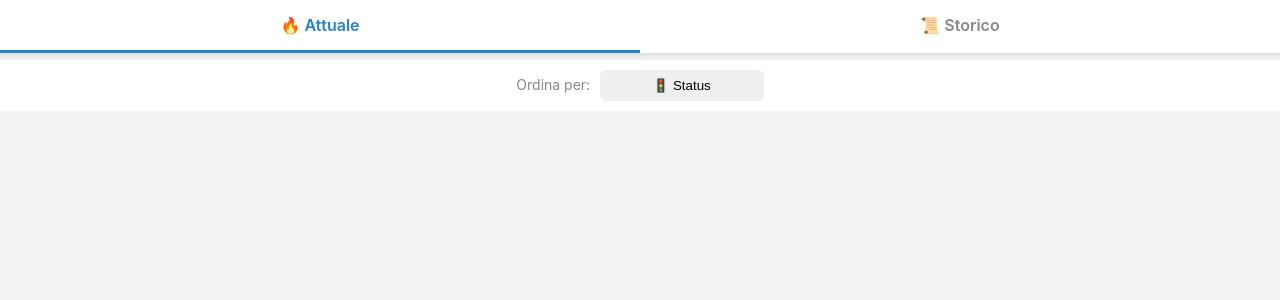
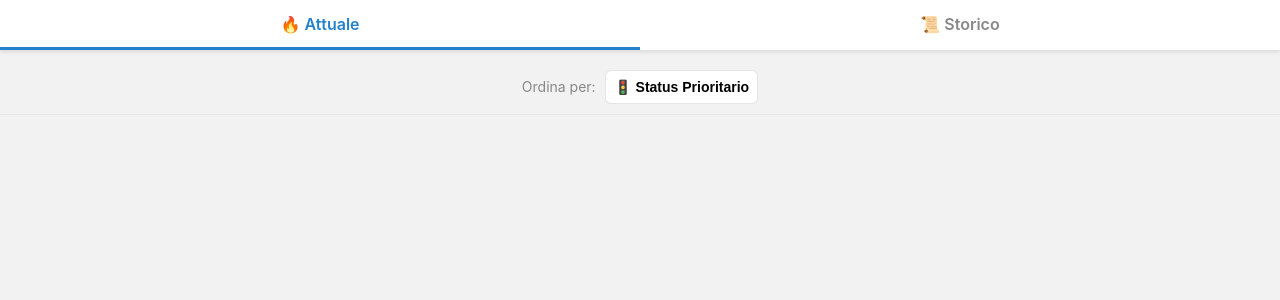
Before and after one commit to MTorcia/clash-bot-dashboard, a FastAPI app: page / in a window 1280 px wide. Shown: the top 300 px of the page. Run offline with FastAPI, Linux system fonts and the light colour scheme; data comes from the database, SQL or seed files in the repository; data that the repository does not hold is empty; parts of the project's set-up code (start-up, migrations or seed data) failed here and were passed over; some libraries are stand-ins or nearby versions.

Commit message:
Fix UI ordinamento dashboard

```diff
--- a/templates/index.html
+++ b/templates/index.html
@@ -15,12 +15,12 @@
         body { font-family: -apple-system, BlinkMacSystemFont, "Segoe UI", Roboto, Helvetica, Arial, sans-serif; background: var(--bg-color); color: var(--text-color); margin: 0; padding-top: 60px; /* Spazio per le tab fisse */ }
 
         /* TABS FISSE IN ALTO */
-        .tabs-container { position: fixed; top: 0; left: 0; right: 0; background: var(--card-bg); z-index: 100; display: flex; box-shadow: 0 2px 4px rgba(0,0,0,0.1); }
-        .tab { flex: 1; padding: 15px; text-align: center; font-weight: 600; cursor: pointer; border-bottom: 3px solid transparent; color: #888; transition: 0.2s; }
+        .tabs-container { position: fixed; top: 0; left: 0; right: 0; background: var(--card-bg); z-index: 100; display: flex; box-shadow: 0 2px 4px rgba(0,0,0,0.1); height: 50px; }
+        .tab { flex: 1; padding: 15px; text-align: center; font-weight: 600; cursor: pointer; border-bottom: 3px solid transparent; color: #888; transition: 0.2s; display: flex; align-items: center; justify-content: center; }
         .tab.active { color: var(--accent); border-bottom-color: var(--accent); }
 
         /* LISTA GIOCATORI */
-        .container { padding: 10px; max-width: 600px; margin: 0 auto; }
+        .container { padding: 10px; max-width: 600px; margin: 0 auto; margin-top: 10px; }
         .card { background: var(--card-bg); border-radius: 12px; padding: 12px; margin-bottom: 10px; box-shadow: 0 1px 2px rgba(0,0,0,0.05); }
 
         /* HEADER CARD: Nome e Dati */
@@ -33,8 +33,16 @@
         .controls { display: flex; gap: 8px; margin-top: 8px; }
 
         select {
-            appearance: none; border: none; font-weight: bold; text-align: center; border-radius: 6px; padding: 8px; width: 40px; cursor: pointer;
+            appearance: none; border: none; font-weight: bold; text-align: center; border-radius: 6px; padding: 8px; cursor: pointer;
         }
+        /* Stile specifico per il menu ordinamento */
+        #sortSelect {
+            background-color: var(--card-bg);
+            border: 1px solid rgba(0,0,0,0.1);
+            color: var(--text-color);
+            font-size: 14px;
+        }
+
         /* Colori Status per la Select */
         .st-0 { background-color: #e0e0e0; color: #555; } /* Bianco */
         .st-1 { background-color: #e6fffa; color: #00a86b; border: 1px solid #00a86b; } /* Verde */
@@ -55,13 +63,13 @@
         <div id="tab-hist" class="tab" onclick="setTab('history')">📜 Storico</div>
     </div>
 
-    <!-- BARRA ORDINAMENTO -->
-    <div style="background:var(--card-bg); padding:10px; text-align:center; border-bottom:1px solid rgba(0,0,0,0.05);">
+    <!-- BARRA ORDINAMENTO (STICKY SOTTO LE TAB) -->
+    <div style="position: sticky; top: 50px; z-index: 90; background:var(--bg-color); padding:10px; text-align:center; border-bottom:1px solid rgba(0,0,0,0.05);">
         <label for="sortSelect" style="font-size:14px; color:#888;">Ordina per:</label>
-        <select id="sortSelect" onchange="changeSort(this.value)" style="width:auto; margin-left:5px; font-weight:normal;">
-            <option value="status">🚦 Status</option>
-            <option value="decks_asc">📉 Attacchi (Min → Max)</option>
-            <option value="decks_desc">📈 Attacchi (Max → Min)</option>
+        <select id="sortSelect" onchange="changeSort(this.value)" style="width:auto; margin-left:5px;">
+            <option value="status">🚦 Status Prioritario</option>
+            <option value="decks_asc">📉 Meno Attacchi</option>
+            <option value="decks_desc">📈 Più Attacchi</option>
         </select>
     </div>
 
```
